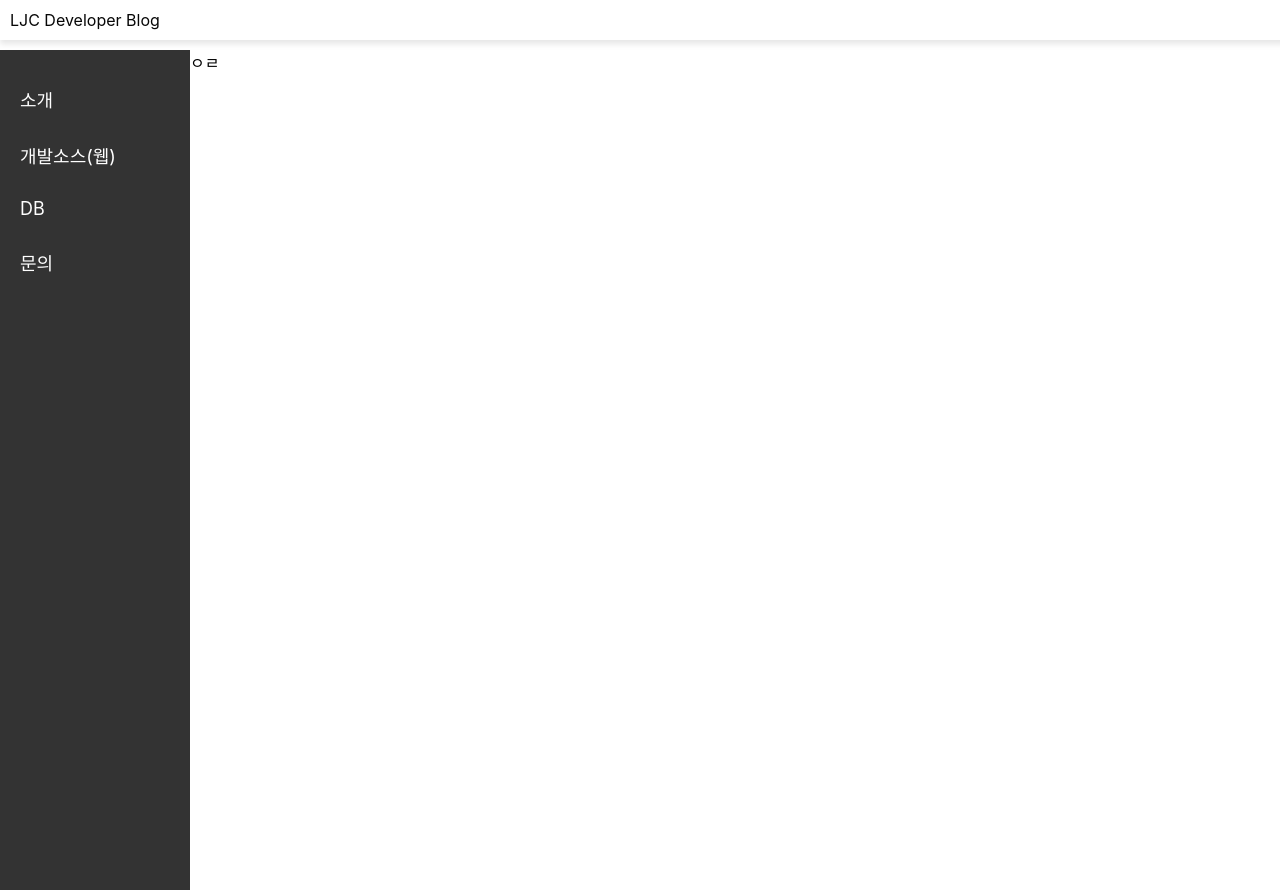
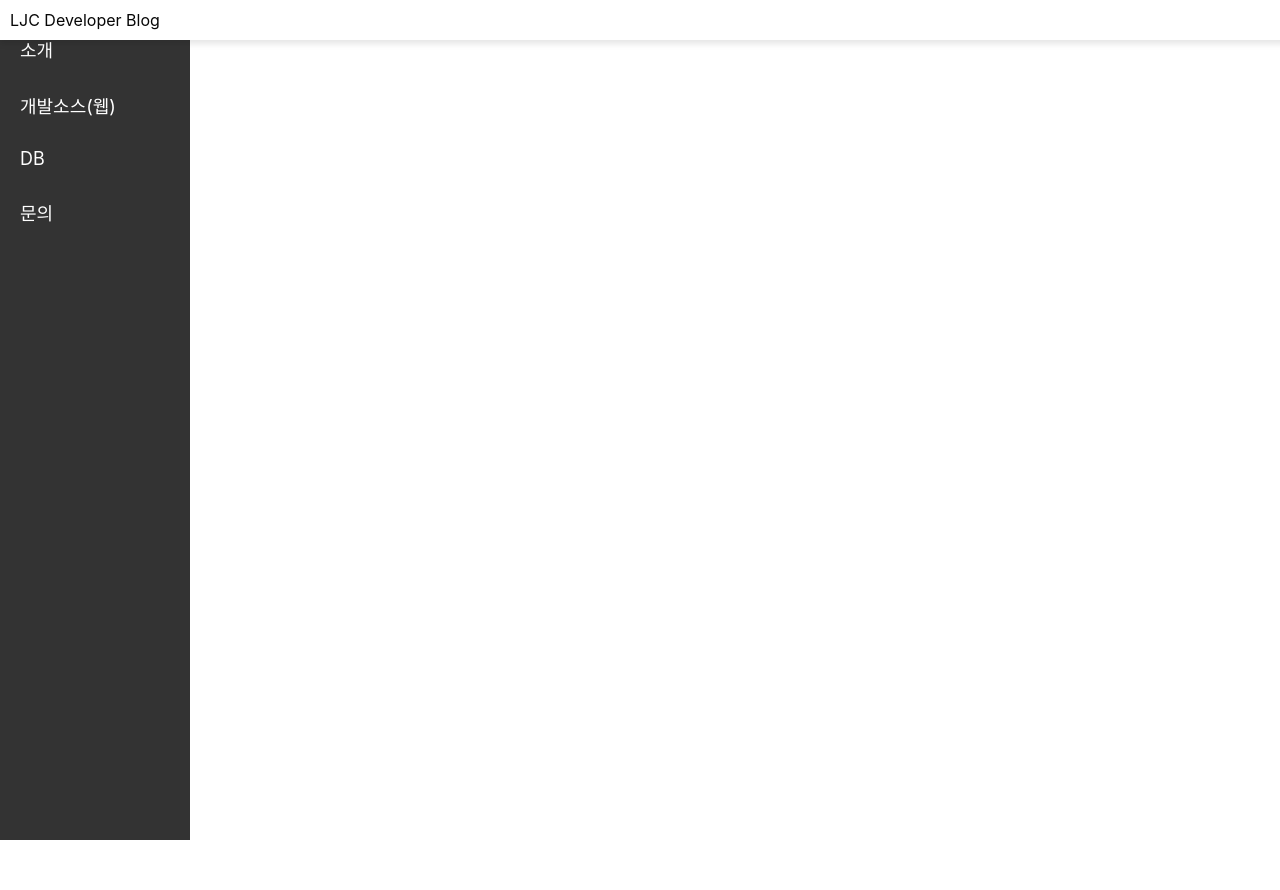
Before and after one commit to LJC0831/blog-app, a React (Create React App) app: page / in a window 1280 px wide. After the commit the page ends 840 px from the top, so only its background shows below. Built offline with nearby package versions, Linux system fonts and the light colour scheme.

Commit message:
intro 수정

```diff
--- a/src/css/common.css
+++ b/src/css/common.css
@@ -1,3 +1,8 @@
-.header-common {
+.margin-top-50 {
   margin-top: 50px;
 }
+
+.margin-50 {
+ margin-top: 50px;
+ margin-left: 50px;
+}
```
